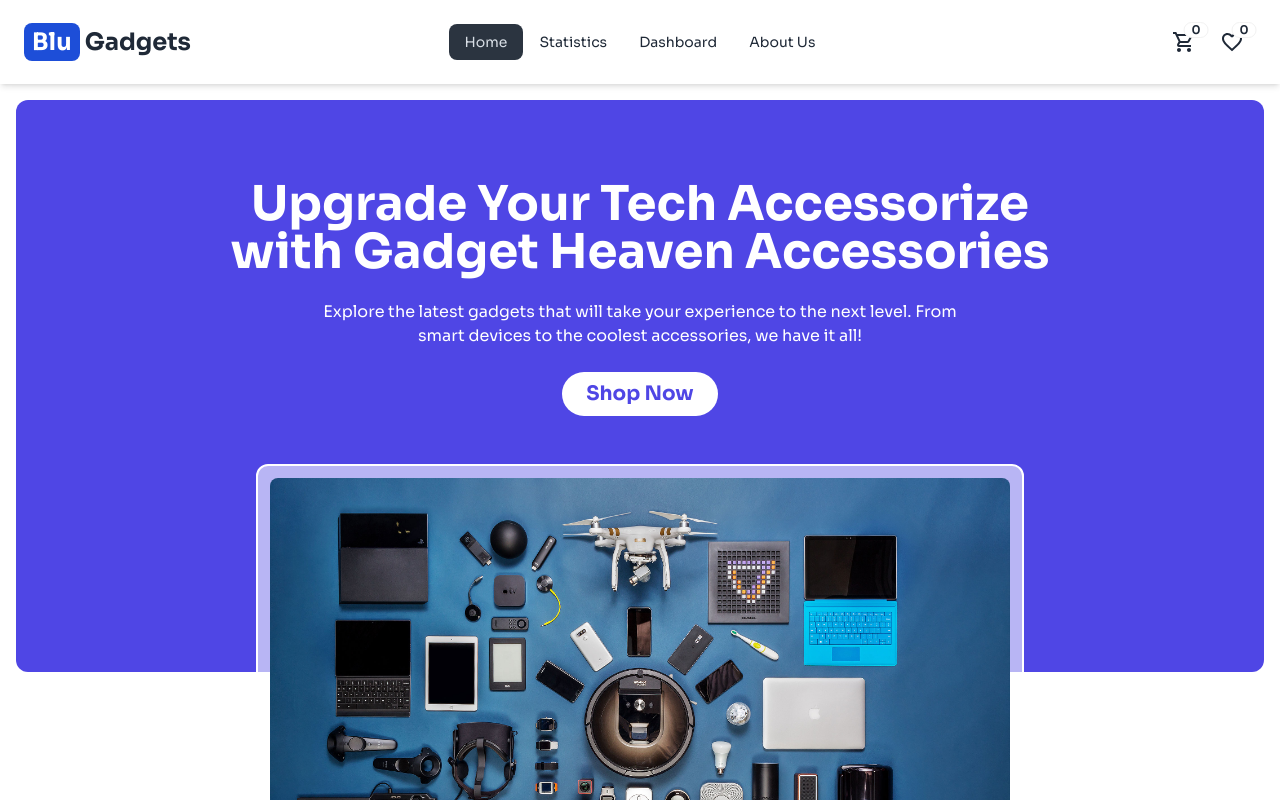
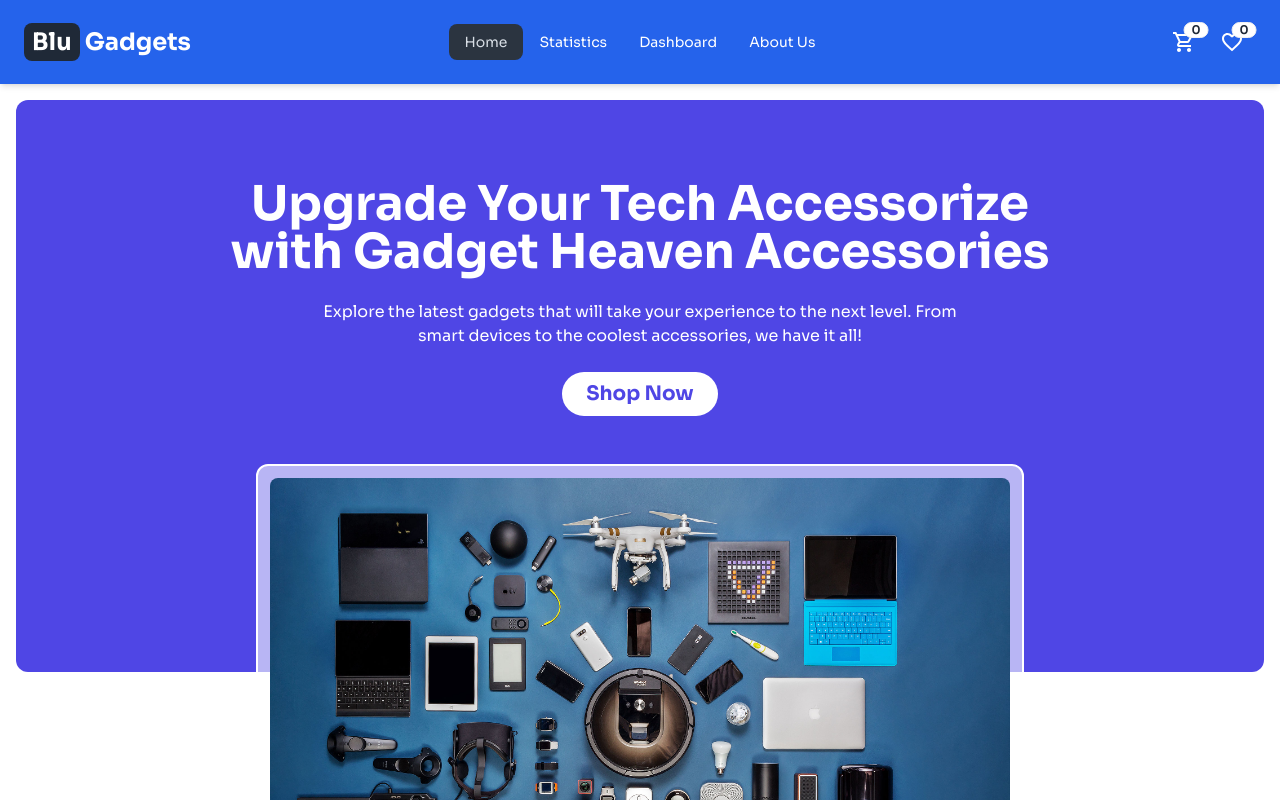
Before and after one commit to programming-hero-web-course-4/b10a8-gadget-heaven-akashsaha02, a React (Vite) app: page / in a window 1280 px wide. Shown: the top 800 px of the page. Built offline with nearby package versions, Linux system fonts and the light colour scheme.

Commit message:
Enhance NavBar background color logic and add dynamic logo styling; integrate toast notifications for adding products to cart and wishlist in ProductDetails

```diff
--- a/src/components/NavBar/NavBar.jsx
+++ b/src/components/NavBar/NavBar.jsx
@@ -14,12 +14,19 @@ const NavBar = () => {
 
   const getBackgroundColor = () => {
     switch (location.pathname) {
-      case "/dashboard":
-        return "bg-blue-100";
-      case "/statistics":
-        return "bg-blue-100";
+      case '/':
+        return "bg-blue-600 text-white";
       default:
         return "bg-white";
+    }
+  };
+
+  const getLogoBgColor = () => {
+    switch (location.pathname) {
+      case "/":
+        return "bg-gray-800 text-white";
+      default:
+        return "bg-blue-600";
     }
   };
 
@@ -71,7 +78,7 @@ const NavBar = () => {
             </ul>
           </div>
           <NavLink to="/" className="text-xl md:text-2xl font-bold">
-            <span className="px-2 py-1 bg-blue-700 text-white rounded-lg">Blu</span> Gadgets
+            <span className={`px-2 py-1 ${getLogoBgColor()} text-white rounded-lg`}>Blu</span> Gadgets
           </NavLink>
         </div>
         <div className="navbar-center hidden lg:flex">
--- a/src/pages/ProductDetails/ProductDetails.jsx
+++ b/src/pages/ProductDetails/ProductDetails.jsx
@@ -4,6 +4,7 @@ import { ProductContext } from "../../context/ProductContext/ProductContext";
 import { useWishlist } from "../../context/WishlistContext/WishlistContext";
 import { useCart } from "../../context/CartContext/CartContext";
 import { FaHeart, FaShoppingCart, FaStar } from "react-icons/fa";
+import toast from "react-hot-toast";
 
 const ProductDetails = () => {
   const { id } = useParams();
@@ -29,8 +30,18 @@ const ProductDetails = () => {
     return <div>Loading...</div>;
   }
 
+  const handleAddToCart = (product) => {
+    addToCart(product);
+    toast.success("Product added to cart");
+  }
+
+  const handleAddToWishlist = (product) => {
+    !isInWishlist(product.id) && addToWishlist(product)
+    toast.success("Product added to wishlist");
+  }
+
   return (
-    <div className="container mx-auto px-5 py-5 lg:px-0">
+    <div className="mx-auto px-5 py-5 lg:px-0">
       <div className="flex flex-col md:flex-row bg-white rounded-lg shadow-lg overflow-hidden">
         {/* Product Image */}
         <div className="md:w-1/2">
@@ -76,7 +87,7 @@ const ProductDetails = () => {
           <div className="flex space-x-4">
             <button
               className="flex items-center px-4 py-2 bg-blue-600 text-white rounded-lg hover:bg-blue-700"
-              onClick={() => addToCart(product)}
+              onClick={()=>handleAddToCart(product)}
             >
               <FaShoppingCart className="mr-2" />
               Add to Cart
@@ -86,7 +97,7 @@ const ProductDetails = () => {
                 ? "bg-gray-400 cursor-not-allowed"
                 : "bg-red-500 hover:bg-red-600"
                 } text-white rounded-lg`}
-              onClick={() => !isInWishlist(product.id) && addToWishlist(product)}
+              onClick={() => handleAddToWishlist(product)}
               disabled={isInWishlist(product.id)}
             >
               <FaHeart className="mr-2" />
```
